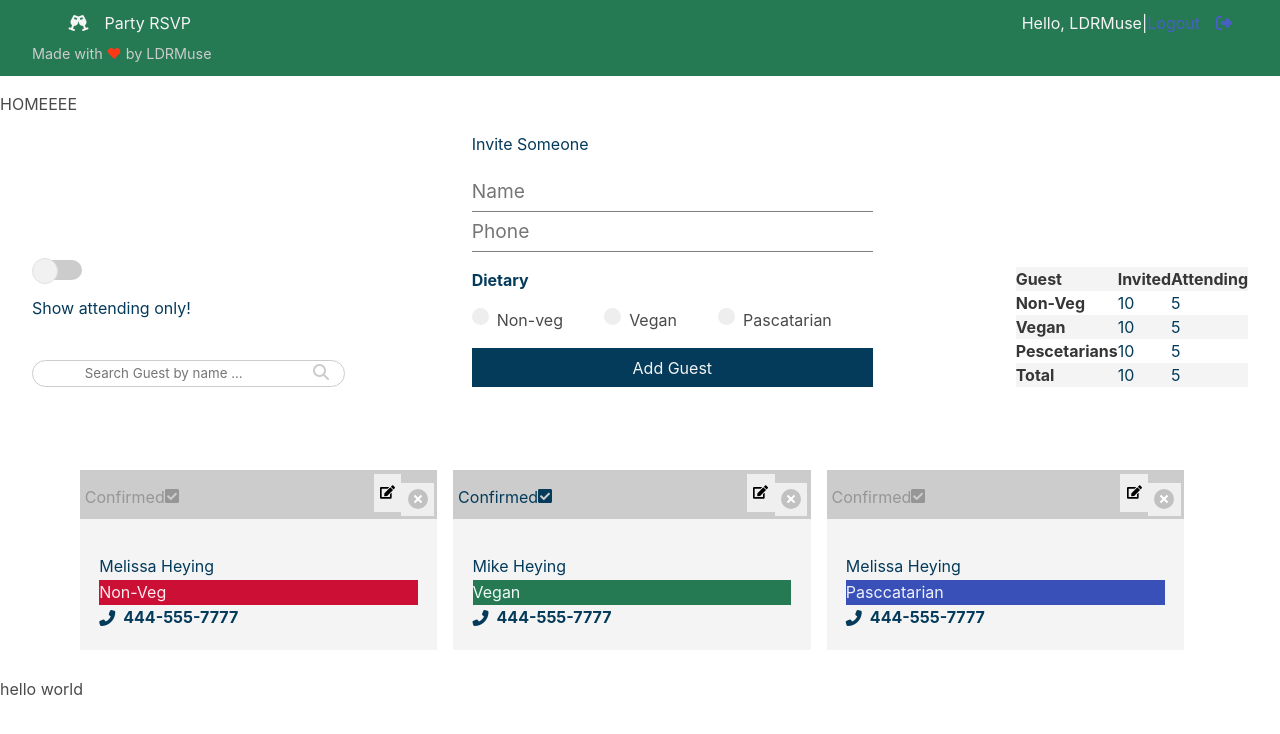
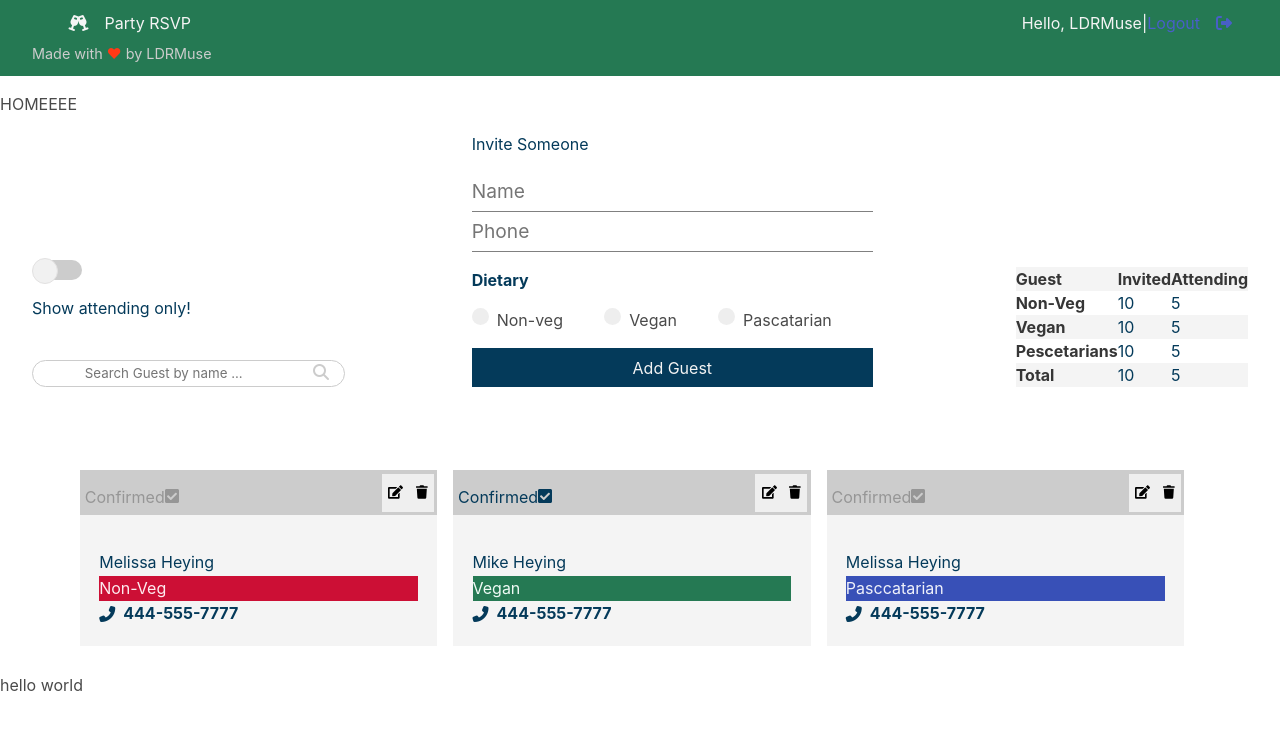
Before and after one commit to LDRMuse/rsvp-party-app, a React (Create React App) app in the folder client/: page / in a window 1280 px wide. Shown: the top 734 px of the page. Built offline with nearby package versions, Linux system fonts and the light colour scheme.

Commit message:
:lipstick: edit trash icon

```diff
--- a/client/src/components/guests/Guest.js
+++ b/client/src/components/guests/Guest.js
@@ -3,11 +3,12 @@
 import { FontAwesomeIcon } from "@fortawesome/react-fontawesome";
 import { fas } from "@fortawesome/free-solid-svg-icons";
 import { faEdit } from "@fortawesome/free-solid-svg-icons";
+import { faTrash } from "@fortawesome/free-solid-svg-icons";
 import { faCheckSquare } from "@fortawesome/free-solid-svg-icons";
 // adding font-awesome icons is tricky
 // faEdit for example, looks like fa-edit in fontawesome docs. you have to convert it to camelCase
 // solid, brands, regular are collections of icons ex: "@fortawesome/free-solid-svg-icons";
-library.add(fas, faEdit, faCheckSquare);
+library.add(fas, faEdit, faCheckSquare, faTrash);
 
 export const Guest = ({guest}) => {
   const {name, phone, dietary, isconfirmed} = guest
@@ -25,7 +26,7 @@
           <FontAwesomeIcon icon="edit" className="icon"/>
           </button>
           <button>
-            <i className="delete"></i>
+          <FontAwesomeIcon icon="trash" className="icon"/>
           </button>
         </div>
       </div>
```
